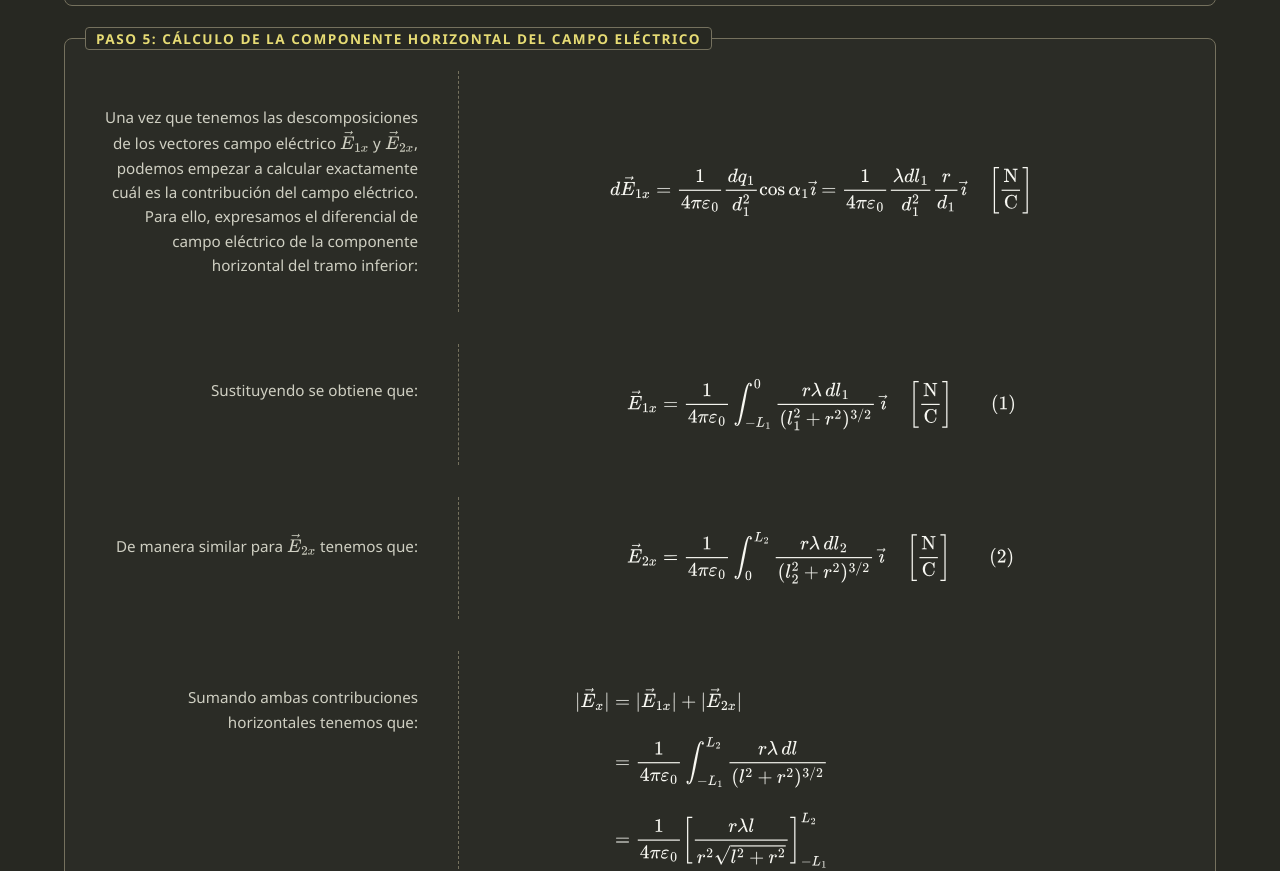
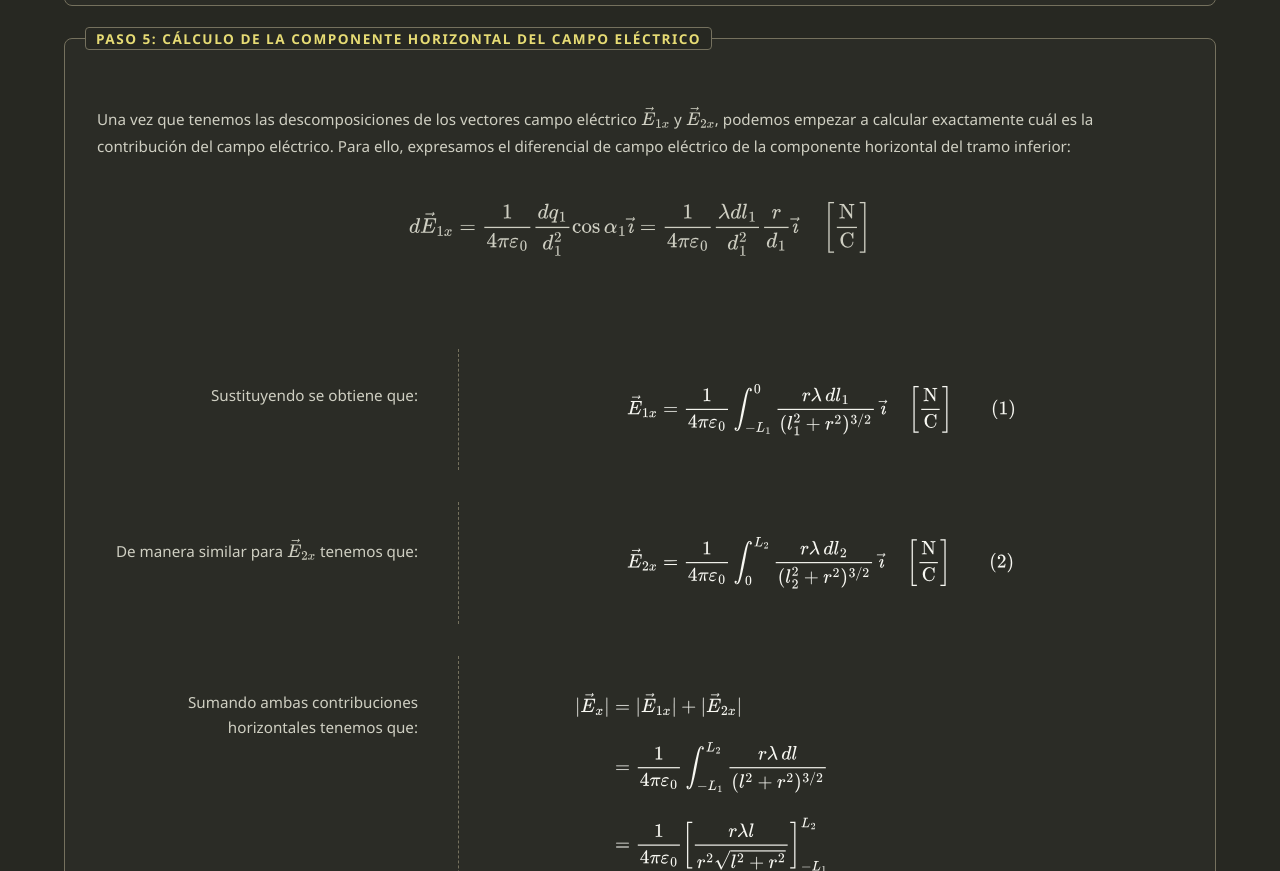
Before and after one commit to AdeSantosSierra/tipler, an Astro site in the folder physics_problems/astro_project/: page /problema_feynman in a window 1280 px wide. Shown: the part 3004-3875 px from the top of the page. Built offline with nearby package versions, Linux system fonts and the light colour scheme; Astro itself is replaced by a stand-in of ours; a web font is replaced by a local one.

Commit message:
refactor: convert first block of Step 5 in Feynman to step-onecolumn layout

```diff
--- a/physics_problems/astro_project/src/pages/problema_feynman.astro
+++ b/physics_problems/astro_project/src/pages/problema_feynman.astro
@@ -106,11 +106,9 @@ const apartados = [
 
         <!-- Paso 5: Cálculo de la componente horizontal del campo eléctrico -->
         <StepBox label="Paso 5: Cálculo de la componente horizontal del campo eléctrico">
-            <div class="step-twocolumns">
-                <div class="step-comment">
-                    <p>{String.raw`Una vez que tenemos las descomposiciones de los vectores campo eléctrico $\vec{E}_{1x}$ y $\vec{E}_{2x}$, podemos empezar a calcular exactamente cuál es la contribución del campo eléctrico. Para ello, expresamos el diferencial de campo eléctrico de la componente horizontal del tramo inferior:`}</p>
-                </div>
-                <div class="step-math">
+            <div class="step-onecolumn">
+                <p>{String.raw`Una vez que tenemos las descomposiciones de los vectores campo eléctrico $\vec{E}_{1x}$ y $\vec{E}_{2x}$, podemos empezar a calcular exactamente cuál es la contribución del campo eléctrico. Para ello, expresamos el diferencial de campo eléctrico de la componente horizontal del tramo inferior:`}</p>
+                <div class="step-math-centered">
                     {String.raw`$$ d\vec{E}_{1x} = \frac{1}{4\pi\varepsilon_0} \frac{dq_1}{d_1^2} \cos\alpha_1 \vec{\imath} = \frac{1}{4\pi\varepsilon_0} \frac{\lambda dl_1}{d_1^2} \frac{r}{d_1} \vec{\imath} \quad \left[\frac{\unit{N}}{\unit{C}}\right] $$`}
                 </div>
             </div>
```
